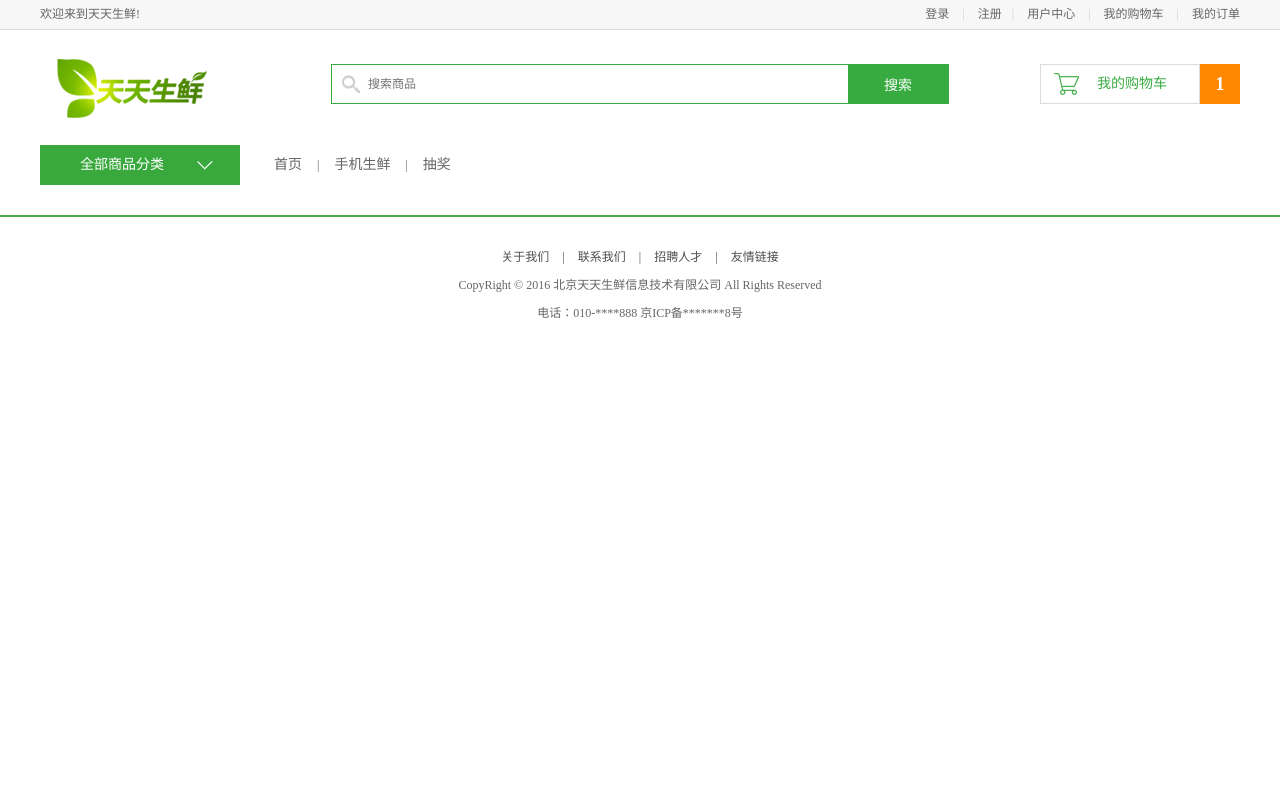
After one commit to xiao66guo/HealthyFruit, a Django app: template healthyfruit/templates/base_detail_list.html in a window 1280 px wide. The commit adds this page. Run offline with Django 3.2, Linux system fonts and the light colour scheme; the template is opened without the code that fills it, so the values that code supplies are empty; parts of the project's set-up code (start-up, migrations or seed data) failed here and were passed over.

Commit message:
对网站的html网页进行父模板抽取以及使用

```diff
--- a/healthyfruit/healthyfruit/settings.py
+++ b/healthyfruit/healthyfruit/settings.py
@@ -165,6 +165,6 @@ CACHES = {
     }
 }
 
-# 设置 redis 存储 Django 的信息
+# 设置 redis 存储 Django 的 session 信息
 SESSION_ENGINE = "django.contrib.sessions.backends.cache"
 SESSION_CACHE_ALIAS = "default"
--- /dev/null
+++ b/healthyfruit/templates/base.html
@@ -0,0 +1,75 @@
+<!DOCTYPE html PUBLIC "-//W3C//DTD XHTML 1.0 Transitional//EN" "http://www.w3.org/TR/xhtml1/DTD/xhtml1-transitional.dtd">
+<html xmlns="http://www.w3.org/1999/xhtml" xml:lang="en">
+{% load static from staticfiles %}
+<head>
+	<meta http-equiv="Content-Type" content="text/html;charset=UTF-8">
+    {# 网页标题内容块 #}
+	<title>{% block title %}{% endblock title %}</title>
+	<link rel="stylesheet" type="text/css" href="{% static 'css/reset.css' %}">
+	<link rel="stylesheet" type="text/css" href="{% static 'css/main.css' %}">
+    {# 网页顶部引入的文件快 #}
+	{% block topfiles %}{% endblock topfiles %}
+</head>
+<body>
+{# 网页顶部欢迎信息块 #}
+{% block header_con %}
+	<div class="header_con">
+		<div class="header">
+			<div class="welcome fl">欢迎来到天天生鲜!</div>
+			<div class="fr">
+				<div class="login_info fl">
+					欢迎您：<em>张 山</em>
+				</div>
+				<div class="login_btn fl">
+					<a href="login.html">登录</a>
+					<span>|</span>
+					<a href="register.html">注册</a>
+				</div>
+				<div class="user_link fl">
+					<span>|</span>
+					<a href="user_center_info.html">用户中心</a>
+					<span>|</span>
+					<a href="cart.html">我的购物车</a>
+					<span>|</span>
+					<a href="user_center_order.html">我的订单</a>
+				</div>
+			</div>
+		</div>
+	</div>
+{% endblock header_con %}
+{# 网页顶部的搜索框 #}
+{% block search_bar %}
+	<div class="search_bar clearfix">
+		<a href="index.html" class="logo fl"><img src="images/logo.png"></a>
+		<div class="search_con fl">
+			<input type="text" class="input_text fl" name="" placeholder="搜索商品">
+			<input type="button" class="input_btn fr" name="" value="搜索">
+		</div>
+		<div class="guest_cart fr">
+			<a href="#" class="cart_name fl">我的购物车</a>
+			<div class="goods_count fl" id="show_count">1</div>
+		</div>
+	</div>
+{% endblock search_bar %}
+
+{# 网页主体内容块 #}
+{% block body %}{% endblock body %}
+	<div class="footer">
+		<div class="foot_link">
+			<a href="#">关于我们</a>
+			<span>|</span>
+			<a href="#">联系我们</a>
+			<span>|</span>
+			<a href="#">招聘人才</a>
+			<span>|</span>
+			<a href="#">友情链接</a>
+		</div>
+		<p>CopyRight © 2016 北京天天生鲜信息技术有限公司 All Rights Reserved</p>
+		<p>电话：010-****888    京ICP备*******8号</p>
+	</div>
+{# 网页底部HTML元素块 #}
+{% block bottom %}{% endblock bottom %}
+{# 网页底部引入文件块 #}
+{% block bottomfiles %}{% endblock bottomfiles %}
+</body>
+</html>
--- /dev/null
+++ b/healthyfruit/templates/base_detail_list.html
@@ -0,0 +1,26 @@
+{% extends 'base.html' %}
+{% block body %}
+    <div class="navbar clearfix">
+			<div class="subnav_con fl">
+				<h1>全部商品分类</h1>
+				<span></span>
+				<ul class="subnav">
+					<li><a href="#" class="fruit">新鲜水果</a></li>
+					<li><a href="#" class="seafood">海鲜水产</a></li>
+					<li><a href="#" class="meet">猪牛羊肉</a></li>
+					<li><a href="#" class="egg">禽类蛋品</a></li>
+					<li><a href="#" class="vegetables">新鲜蔬菜</a></li>
+					<li><a href="#" class="ice">速冻食品</a></li>
+				</ul>
+			</div>
+			<ul class="navlist fl">
+				<li><a href="">首页</a></li>
+				<li class="interval">|</li>
+				<li><a href="">手机生鲜</a></li>
+				<li class="interval">|</li>
+				<li><a href="">抽奖</a></li>
+			</ul>
+    </div>
+    {# 详情页，列表页主体内容块 #}
+    {% block main_content %}{% endblock main_content %}
+{% endblock body %}
```
Also changed, not shown: healthyfruit/templates/base_no_shop.html (added, +12 -0 lines), healthyfruit/templates/base_user_center.html (added, +17 -0 lines), healthyfruit/templates/login.html (+6 -25 lines), healthyfruit/templates/register.html (+8 -26 lines).
